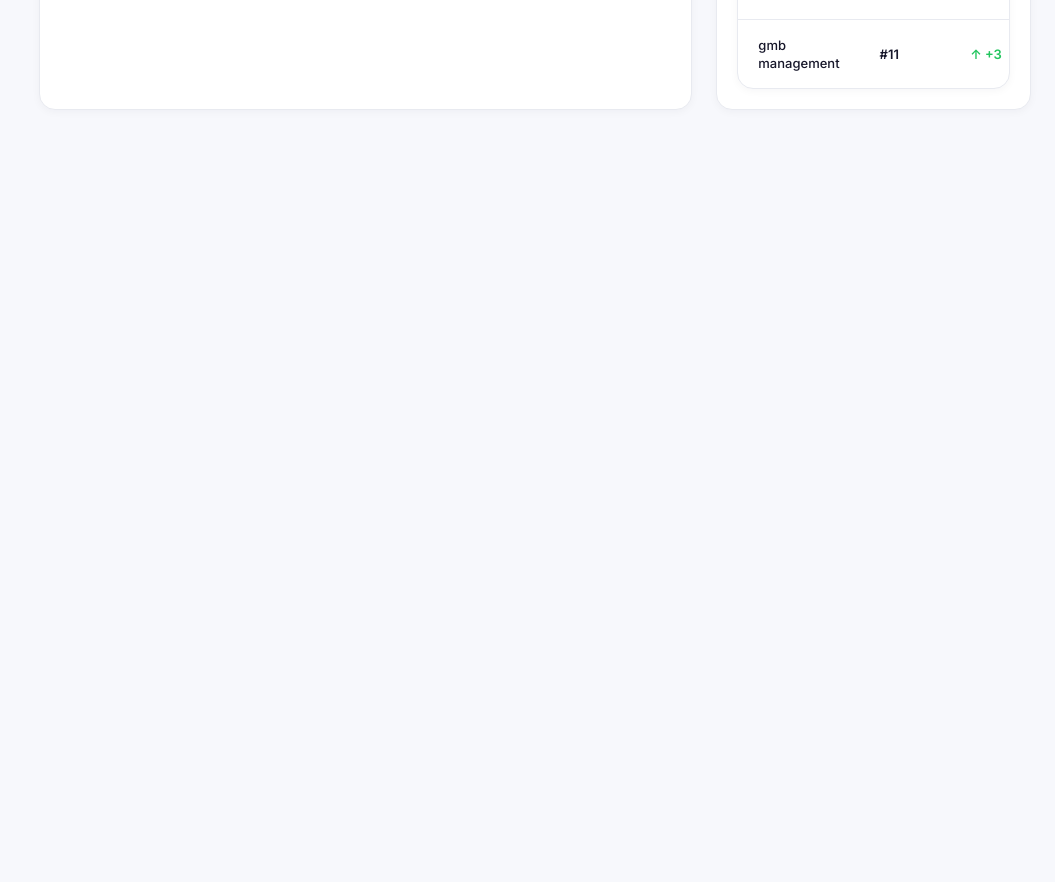
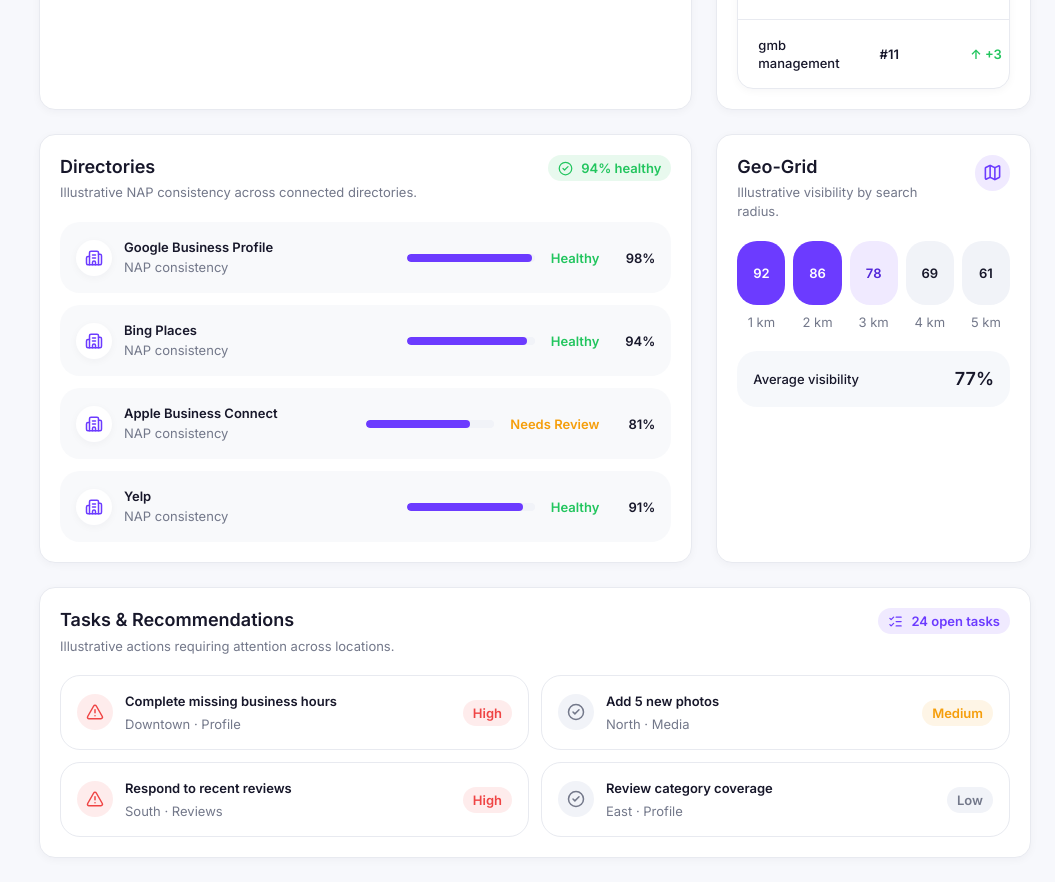
Before and after one commit to kishorkumarbairagi69/gmb-legend, a Next.js app: page /dashboard in a window 1280 px wide. Shown: the part 1260-2142 px from the top of the page, without its empty margins (225-1280 px from the left). Before the commit the page ends 1394 px from the top, so only its background shows below. Built offline with nearby package versions, Linux system fonts and the light colour scheme.

Commit message:
feat: complete dashboard foundation

```diff
--- a/app/dashboard/page.tsx
+++ b/app/dashboard/page.tsx
@@ -1,21 +1,21 @@
 import { AreaChart } from "@/components/charts/AreaChart";
 import { AppShell } from "@/components/layout/AppShell";
+import { DataTable, type DataTableColumn } from "@/components/ui/DataTable";
 import { KPICard } from "@/components/ui/KPICard";
 import { ProgressBar } from "@/components/ui/ProgressBar";
 import { ProgressRing } from "@/components/ui/ProgressRing";
 import { TrendBadge } from "@/components/ui/TrendBadge";
 import {
+  AlertTriangle,
   Building2,
+  CheckCircle2,
   Eye,
+  ListChecks,
+  Map,
   MessageSquare,
   ShieldCheck,
   Star,
 } from "lucide-react";
-
-import {
-  DataTable,
-  type DataTableColumn,
-} from "@/components/ui/DataTable";
 
 const dashboardKpis = [
   {
@@ -144,6 +144,64 @@ const rankingColumns: DataTableColumn<RankingRow>[] = [
     key: "visibility",
     header: "Visibility",
     render: (row) => row.visibility,
+  },
+];
+
+const directoryData = [
+  {
+    name: "Google Business Profile",
+    status: "Healthy",
+    consistency: 98,
+  },
+  {
+    name: "Bing Places",
+    status: "Healthy",
+    consistency: 94,
+  },
+  {
+    name: "Apple Business Connect",
+    status: "Needs Review",
+    consistency: 81,
+  },
+  {
+    name: "Yelp",
+    status: "Healthy",
+    consistency: 91,
+  },
+];
+
+const geoGridData = [
+  { label: "1 km", value: 92 },
+  { label: "2 km", value: 86 },
+  { label: "3 km", value: 78 },
+  { label: "4 km", value: 69 },
+  { label: "5 km", value: 61 },
+];
+
+const taskData = [
+  {
+    title: "Complete missing business hours",
+    location: "Downtown",
+    priority: "High",
+    type: "Profile",
+  },
+  {
+    title: "Add 5 new photos",
+    location: "North",
+    priority: "Medium",
+    type: "Media",
+  },
+  {
+    title: "Respond to recent reviews",
+    location: "South",
+    priority: "High",
+    type: "Reviews",
+  },
+  {
+    title: "Review category coverage",
+    location: "East",
+    priority: "Low",
+    type: "Profile",
   },
 ];
 
@@ -369,6 +427,197 @@ export default function DashboardPage() {
               </div>
             </section>
           </section>
+
+          <section className="mt-6 grid gap-6 xl:grid-cols-3">
+            <section className="rounded-2xl border border-border bg-white p-5 shadow-card xl:col-span-2">
+              <div className="mb-5 flex items-start justify-between gap-4">
+                <div>
+                  <h2 className="text-card-title text-text-primary">
+                    Directories
+                  </h2>
+
+                  <p className="text-secondary mt-1">
+                    Illustrative NAP consistency across connected
+                    directories.
+                  </p>
+                </div>
+
+                <div className="flex items-center gap-2 rounded-lg bg-green/10 px-2.5 py-1 text-table font-semibold text-green">
+                  <CheckCircle2 size={15} />
+                  <span>94% healthy</span>
+                </div>
+              </div>
+
+              <div className="space-y-3">
+                {directoryData.map((directory) => (
+                  <div
+                    key={directory.name}
+                    className="flex flex-col gap-3 rounded-xl bg-secondary/50 p-4 sm:flex-row sm:items-center sm:justify-between"
+                  >
+                    <div className="flex min-w-0 items-center gap-3">
+                      <div className="flex h-9 w-9 shrink-0 items-center justify-center rounded-xl bg-white text-primary shadow-card">
+                        <Building2 size={18} />
+                      </div>
+
+                      <div className="min-w-0">
+                        <p className="text-table font-semibold text-text-primary">
+                          {directory.name}
+                        </p>
+
+                        <p className="text-secondary mt-0.5">
+                          NAP consistency
+                        </p>
+                      </div>
+                    </div>
+
+                    <div className="flex items-center gap-4">
+                      <div className="w-32">
+                        <ProgressBar
+                          value={directory.consistency}
+                          showValue={false}
+                        />
+                      </div>
+
+                      <span
+                        className={
+                          directory.status === "Healthy"
+                            ? "text-table font-semibold text-green"
+                            : "text-table font-semibold text-orange"
+                        }
+                      >
+                        {directory.status}
+                      </span>
+
+                      <span className="w-10 text-right text-table font-semibold text-text-primary">
+                        {directory.consistency}%
+                      </span>
+                    </div>
+                  </div>
+                ))}
+              </div>
+            </section>
+
+            <section className="rounded-2xl border border-border bg-white p-5 shadow-card">
+              <div className="mb-5 flex items-start justify-between gap-4">
+                <div>
+                  <h2 className="text-card-title text-text-primary">
+                    Geo-Grid
+                  </h2>
+
+                  <p className="text-secondary mt-1">
+                    Illustrative visibility by search radius.
+                  </p>
+                </div>
+
+                <div className="flex h-9 w-9 items-center justify-center rounded-xl bg-primary-light text-primary">
+                  <Map size={19} />
+                </div>
+              </div>
+
+              <div className="grid grid-cols-5 gap-2">
+                {geoGridData.map((cell) => (
+                  <div
+                    key={cell.label}
+                    className="flex flex-col items-center gap-2"
+                  >
+                    <div
+                      className={`flex h-16 w-full items-center justify-center rounded-xl text-table font-semibold ${
+                        cell.value >= 85
+                          ? "bg-primary text-white"
+                          : cell.value >= 70
+                            ? "bg-primary-light text-primary-dark"
+                            : "bg-secondary text-text-primary"
+                      }`}
+                    >
+                      {cell.value}
+                    </div>
+
+                    <span className="text-table text-text-secondary">
+                      {cell.label}
+                    </span>
+                  </div>
+                ))}
+              </div>
+
+              <div className="mt-5 rounded-xl bg-secondary/60 p-4">
+                <div className="flex items-center justify-between">
+                  <span className="text-table font-medium text-text-primary">
+                    Average visibility
+                  </span>
+
+                  <span className="text-card-title text-text-primary">
+                    77%
+                  </span>
+                </div>
+              </div>
+            </section>
+          </section>
+
+          <section className="mt-6 rounded-2xl border border-border bg-white p-5 shadow-card">
+            <div className="mb-5 flex items-start justify-between gap-4">
+              <div>
+                <h2 className="text-card-title text-text-primary">
+                  Tasks & Recommendations
+                </h2>
+
+                <p className="text-secondary mt-1">
+                  Illustrative actions requiring attention across locations.
+                </p>
+              </div>
+
+              <div className="flex items-center gap-2 rounded-lg bg-primary-light px-2.5 py-1 text-table font-semibold text-primary">
+                <ListChecks size={15} />
+                <span>24 open tasks</span>
+              </div>
+            </div>
+
+            <div className="grid gap-3 lg:grid-cols-2">
+              {taskData.map((task) => (
+                <div
+                  key={task.title}
+                  className="flex items-center justify-between gap-4 rounded-xl border border-border p-4"
+                >
+                  <div className="flex min-w-0 items-start gap-3">
+                    <div
+                      className={
+                        task.priority === "High"
+                          ? "mt-0.5 flex h-9 w-9 shrink-0 items-center justify-center rounded-xl bg-red/10 text-red"
+                          : "mt-0.5 flex h-9 w-9 shrink-0 items-center justify-center rounded-xl bg-secondary text-text-secondary"
+                      }
+                    >
+                      {task.priority === "High" ? (
+                        <AlertTriangle size={18} />
+                      ) : (
+                        <CheckCircle2 size={18} />
+                      )}
+                    </div>
+
+                    <div className="min-w-0">
+                      <p className="text-table font-semibold text-text-primary">
+                        {task.title}
+                      </p>
+
+                      <p className="text-secondary mt-1">
+                        {task.location} · {task.type}
+                      </p>
+                    </div>
+                  </div>
+
+                  <span
+                    className={
+                      task.priority === "High"
+                        ? "shrink-0 rounded-lg bg-red/10 px-2.5 py-1 text-table font-semibold text-red"
+                        : task.priority === "Medium"
+                          ? "shrink-0 rounded-lg bg-orange/10 px-2.5 py-1 text-table font-semibold text-orange"
+                          : "shrink-0 rounded-lg bg-secondary px-2.5 py-1 text-table font-semibold text-text-secondary"
+                    }
+                  >
+                    {task.priority}
+                  </span>
+                </div>
+              ))}
+            </div>
+          </section>
         </div>
       </main>
     </AppShell>
```
